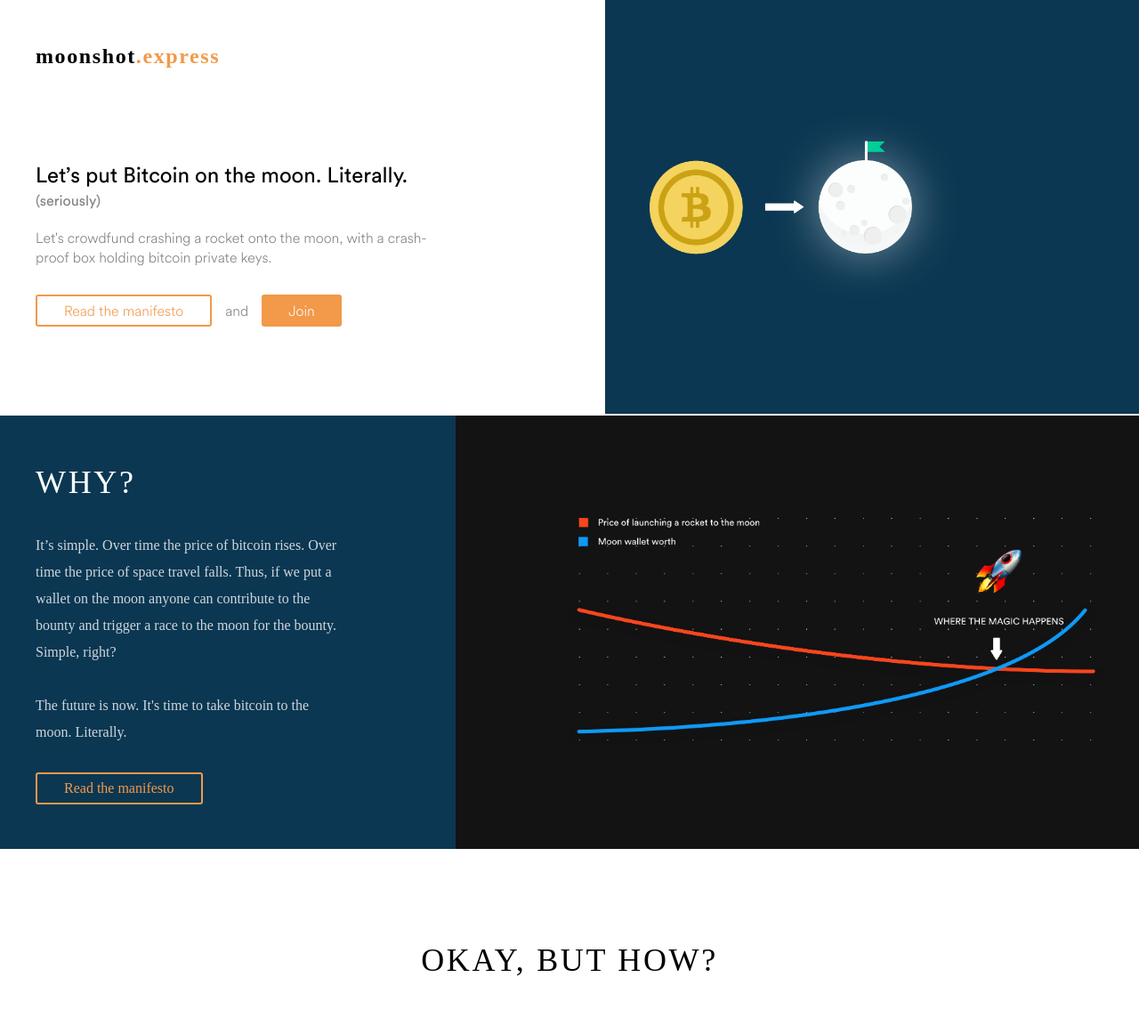
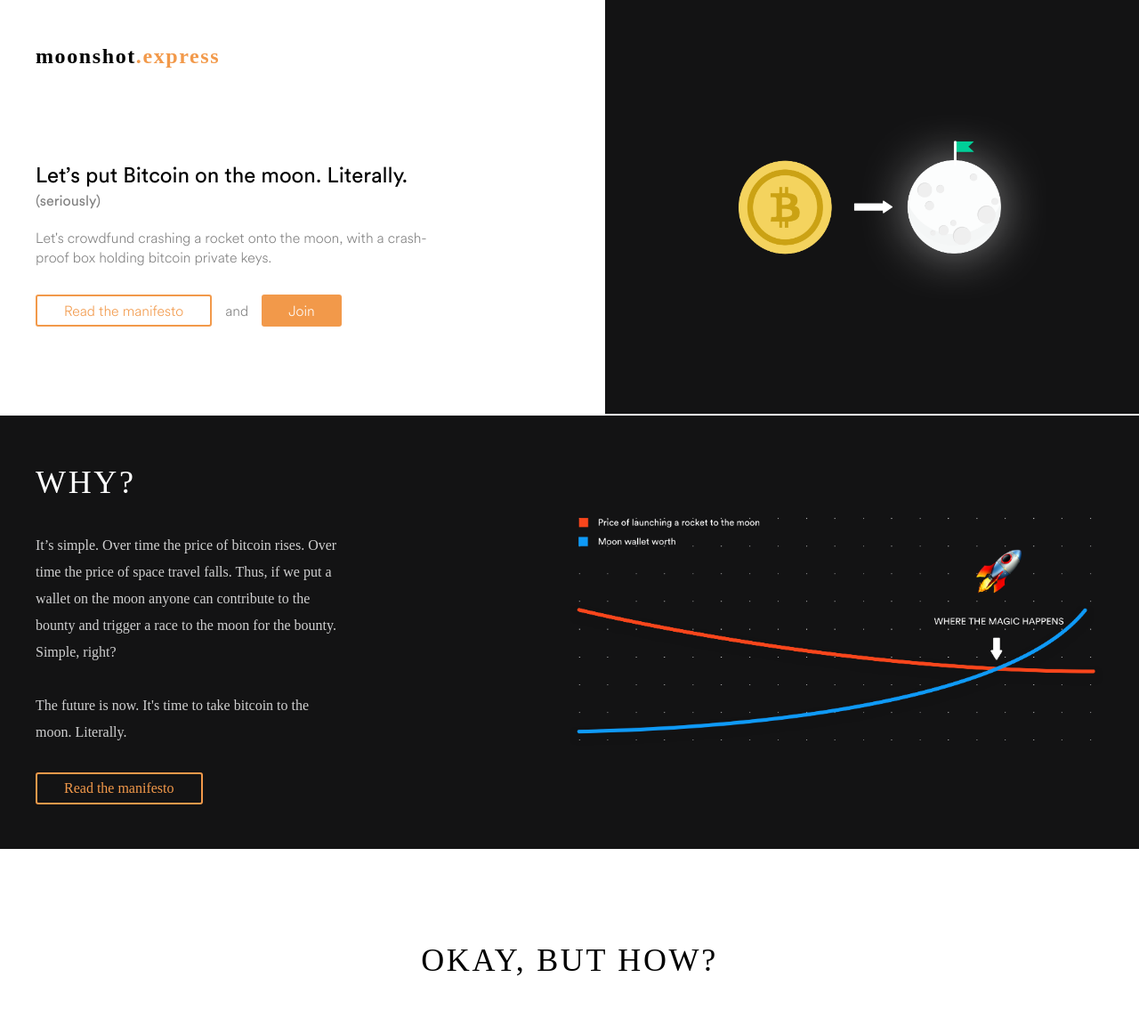
Before and after one commit to AhsanFazal/moonshot-website, a PHP site: page / in a window 1280 px wide. Shown: the top 1153 px of the page at 89% size. Run offline with PHP 8.4, Linux system fonts and the light colour scheme; some libraries are stand-ins or nearby versions; some web fonts are replaced.

Commit message:
Small fix

```diff
--- a/css/main.css
+++ b/css/main.css
@@ -269,7 +269,7 @@ Author Styles
     top: 0px;
     right: 0px;
     height: 465px;
-    background-color: #0B3752;
+    background-color: #131314;
     display: flex;
     width: 600px;
 }
@@ -280,11 +280,11 @@ Author Styles
     width: auto;
     height: auto;
     align-self: center;
-    margin-left: 50px;
+    margin-left: 150px;
 }
 
 .graph-section {
-    background-color: #0B3752;
+    background-color: #131314;
     width: 100%;
     display: flex;
     position: relative;
--- a/index.html
+++ b/index.html
@@ -62,7 +62,6 @@
                                 The future is now. It's time to take bitcoin to the moon. Literally.</div>
                                 <a href="#" class="button">Read the manifesto</a>
                             </div>
-                            <div class="image-background"></div>
                             <div class="image-container">
                                 <img src="img/graph-image.png" alt="">
                             </div>
```
